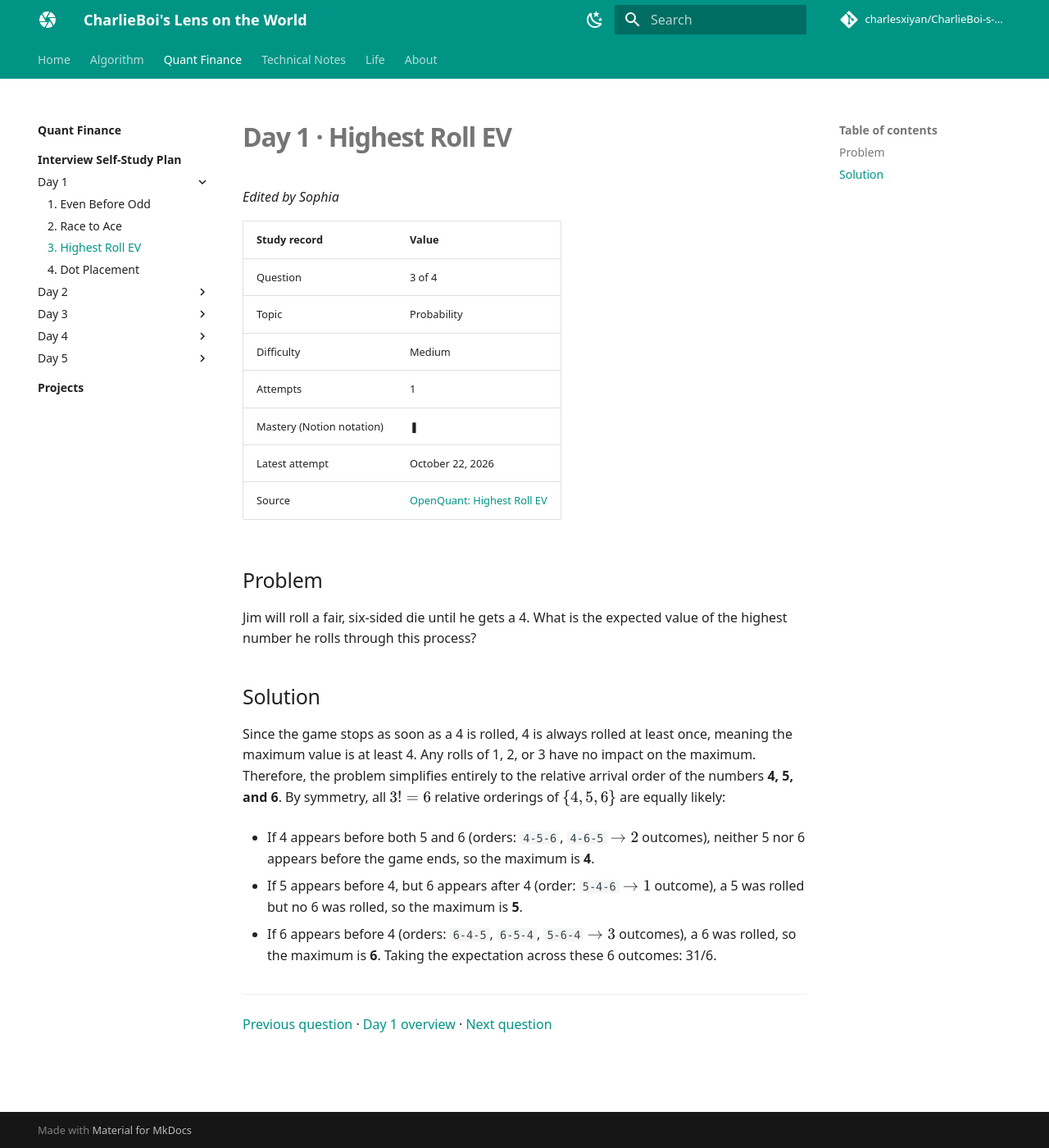
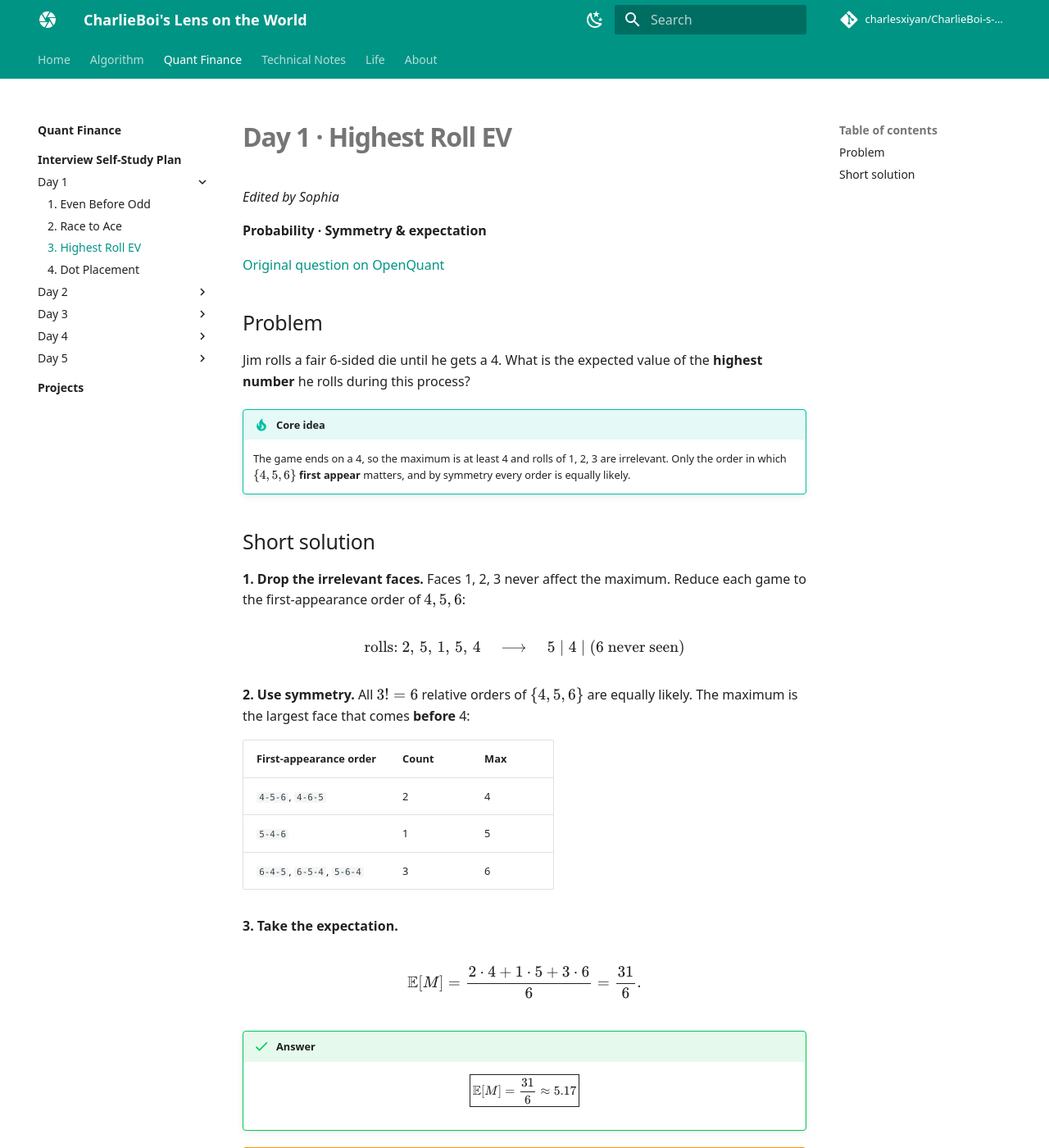
Before and after one commit to charlesxiyan/CharlieBoi-s-Lens-on-the-World, an MkDocs documentation site: the page built from docs/quant-finance/day-1/question-3.md, in a window 1280 px wide and 1400 px high. Shown: the whole window at 82% size. Built offline with MkDocs 1.6.1 and Material for MkDocs 9.7.7, drawn with Linux system fonts in a browser that asks for light colours; comment, search, counter and statistics services are not loaded; some of the changed text lies outside the part shown.

Commit message:
Enhance explanation of day1 problem3
Expanded the explanation of the expected value calculation for the highest roll in a die game. Added symmetry considerations and a shortcut formula for generalization.

```diff
--- a/docs/quant-finance/day-1/question-3.md
+++ b/docs/quant-finance/day-1/question-3.md
@@ -2,32 +2,83 @@
 
 *Edited by Sophia*
 
-| Study record | Value |
-| --- | --- |
-| Question | 3 of 4 |
-| Topic | Probability |
-| Difficulty | Medium |
-| Attempts | 1 |
-| Mastery (Notion notation) | ❚ |
-| Latest attempt | October 22, 2026 |
-| Source | [OpenQuant: Highest Roll EV](https://openquant.co/questions/highest-roll-ev) |
+**Probability · Symmetry & expectation**
+
+[Original question on OpenQuant](https://openquant.co/questions/highest-roll-ev)
 
 ## Problem
 
-Jim will roll a fair, six-sided die until he gets a 4. What is the expected value of the highest number he rolls through this process?
+Jim rolls a fair 6-sided die until he gets a 4.
+What is the expected value of the **highest number** he rolls during this process?
 
-## Solution
+!!! tip "Core idea"
+    The game ends on a 4, so the maximum is at least 4 and rolls of 1, 2, 3 are irrelevant.
+    Only the order in which $\{4,5,6\}$ **first appear** matters, and by symmetry every order is equally likely.
 
-Since the game stops as soon as a 4 is rolled, 4 is always rolled at least once, meaning the maximum value is at least 4. Any rolls of 1, 2, or 3 have no impact on the maximum.
-Therefore, the problem simplifies entirely to the relative arrival order of the numbers **4, 5, and 6**.
-By symmetry, all $3! = 6$ relative orderings of $\{4, 5, 6\}$ are equally likely:
+## Short solution
 
-- If 4 appears before both 5 and 6 (orders: `4-5-6`, `4-6-5` $\to 2$ outcomes), neither 5 nor 6 appears before the game ends, so the maximum is **4**.
+**1. Drop the irrelevant faces.** Faces 1, 2, 3 never affect the maximum.
+Reduce each game to the first-appearance order of $4,5,6$:
 
-- If 5 appears before 4, but 6 appears after 4 (order: `5-4-6` $\to 1$ outcome), a 5 was rolled but no 6 was rolled, so the maximum is **5**.
+$$
+\text{rolls: } 2,\,5,\,1,\,5,\,4
+\quad\longrightarrow\quad
+5\;|\;4\;|\;(6 \text{ never seen})
+$$
 
-- If 6 appears before 4 (orders: `6-4-5`, `6-5-4`, `5-6-4` $\to 3$ outcomes), a 6 was rolled, so the maximum is **6**.
-Taking the expectation across these 6 outcomes: 31/6.
+**2. Use symmetry.** All $3!=6$ relative orders of $\{4,5,6\}$ are equally likely.
+The maximum is the largest face that comes **before** 4:
+
+| First-appearance order | Count | Max |
+| --- | --- | --- |
+| `4-5-6`, `4-6-5` | 2 | 4 |
+| `5-4-6` | 1 | 5 |
+| `6-4-5`, `6-5-4`, `5-6-4` | 3 | 6 |
+
+**3. Take the expectation.**
+
+$$
+\mathbb{E}[M]=\frac{2\cdot 4+1\cdot 5+3\cdot 6}{6}=\frac{31}{6}.
+$$
+
+!!! success "Answer"
+    $$\boxed{\mathbb{E}[M]=\frac{31}{6}\approx 5.17}$$
+
+!!! warning "Watch out"
+    The game stops **on** the 4, so a 5 or 6 counts only if it shows up before the first 4.
+    $P(6 \text{ before } 4)=\tfrac12$, not $\tfrac13$ — compare 6 against 4 alone, ignoring 5.
+
+??? note "Shortcut: tail-sum formula"
+    Since $M\ge 4$ always,
+
+    $$
+    \mathbb{E}[M]=4+P(M\ge 5)+P(M\ge 6)
+    =4+\frac{2}{3}+\frac{1}{2}=\frac{31}{6},
+    $$
+
+    where $P(M\ge 5)$ is the chance that 5 or 6 appears before 4 (2 of 3 faces),
+    and $P(M\ge 6)$ is the chance that 6 appears before 4.
+
+??? note "Generalization: stop at face k on an n-sided die"
+    Rolling until face $k$ appears,
+
+    $$
+    \mathbb{E}[M]=k+\sum_{m=k+1}^{n}\frac{n-m+1}{n-m+2}.
+    $$
+
+    For $n=6,\;k=4$: $4+\tfrac{2}{3}+\tfrac{1}{2}=\tfrac{31}{6}$.
+
+??? note "Study record"
+
+    | Study record | Value |
+    | --- | --- |
+    | Question | 3 of 4 |
+    | Topic | Probability |
+    | Difficulty | Medium |
+    | Attempts | 1 |
+    | Mastery (Notion notation) | ❚ |
+    | Latest attempt | October 22, 2026 |
+    | Source | [OpenQuant: Highest Roll EV](https://openquant.co/questions/highest-roll-ev) |
 
 ---
 
```
